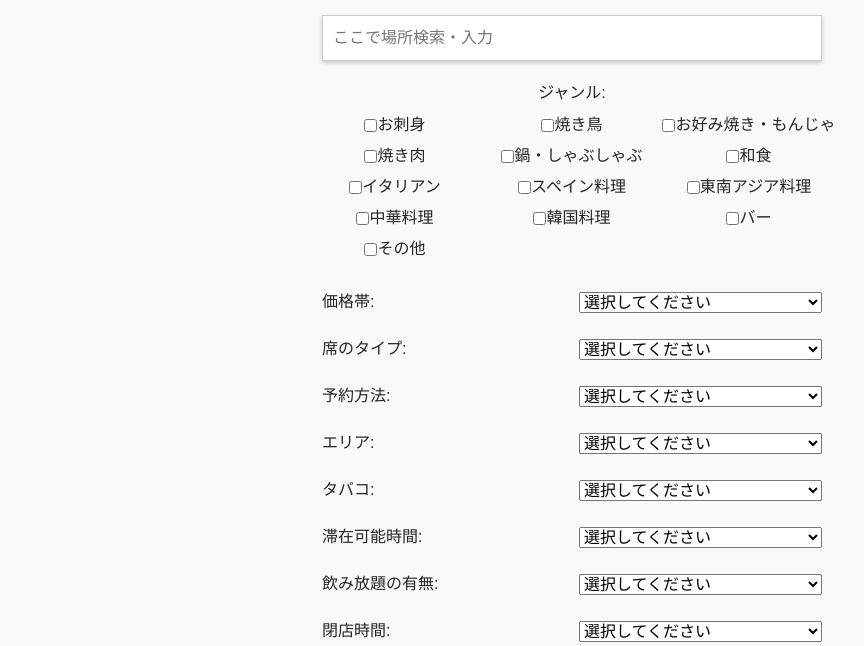
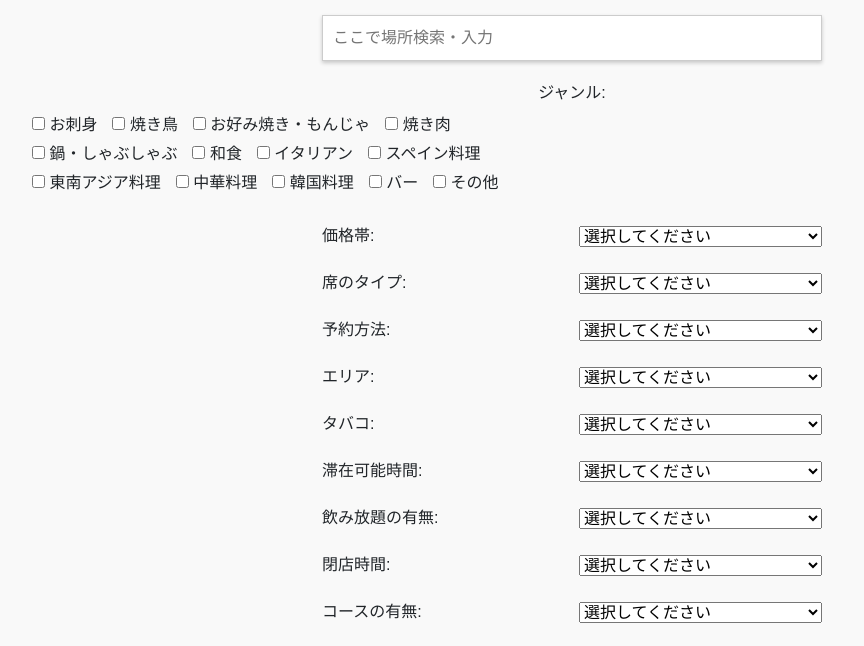
Before and after one commit to konanako/restaurant-survey, a plain HTML site: page index.html in a window 1280 px wide. Shown: the part 111-757 px from the top of the page, without its empty margins (68-932 px from the left). Drawn offline with nearby package versions, Linux system fonts and the light colour scheme; some packages are replaced by stand-ins of ours.

Commit message:
じょｓｈ

```diff
--- a/index.html
+++ b/index.html
@@ -54,27 +54,33 @@
         }
 
         .genre-container {
+            margin-left: auto 20px;
+            margin-right: auto 20px;
             text-align: center;
             max-width: 500px;
-            margin: 0 auto;
+            gap: 10px;
+            /* 中央揃え */
+            align-items: center;
+        }
+
+        .genre-options {
+            padding: 1px;
+            border-radius: 4px;
+            cursor: pointer;
+            margin-left: 15px;
         }
 
         .checkbox-group {
             /* チェックボックスを3列に表示 */
-            display: grid;
             grid-template-columns: repeat(3, 1fr);
-            gap: 2px;
-            justify-content: center;
-            margin: 0 auto;
+            display: flex;
+            flex-wrap: wrap;
         }
 
         .checkbox-group label {
             margin-bottom: 5px;
-            display: flex;
-            align-items: center;
-            justify-content: center; /* 中央揃え */
+            display: block;
             text-align: center;
-            min-width: 175px; /* 必要に応じて調整 */
         }
 
         .form-group {
@@ -84,7 +90,6 @@
             width: 80%;
             max-width: 500px;
         }
-
 
         .form-group label {
             white-space: nowrap;
@@ -171,7 +176,8 @@
             <div class="checkbox-group">
                 <label><input type="checkbox" class="genre-options" name="genre" value="お刺身"> お刺身</label>
                 <label><input type="checkbox" class="genre-options" name="genre" value="焼き鳥"> 焼き鳥</label>
-                <label><input type="checkbox" class="genre-options" name="genre" value="お好み焼き・もんじゃ"> お好み焼き・もんじゃ</label>
+                <label><input type="checkbox" class="genre-options" name="genre" value="お好み焼き・もんじゃ">
+                    お好み焼き・もんじゃ</label>
                 <label><input type="checkbox" class="genre-options" name="genre" value="焼き肉"> 焼き肉</label>
                 <label><input type="checkbox" class="genre-options" name="genre" value="鍋・しゃぶしゃぶ"> 鍋・しゃぶしゃぶ</label>
                 <label><input type="checkbox" class="genre-options" name="genre" value="和食"> 和食</label>
```
